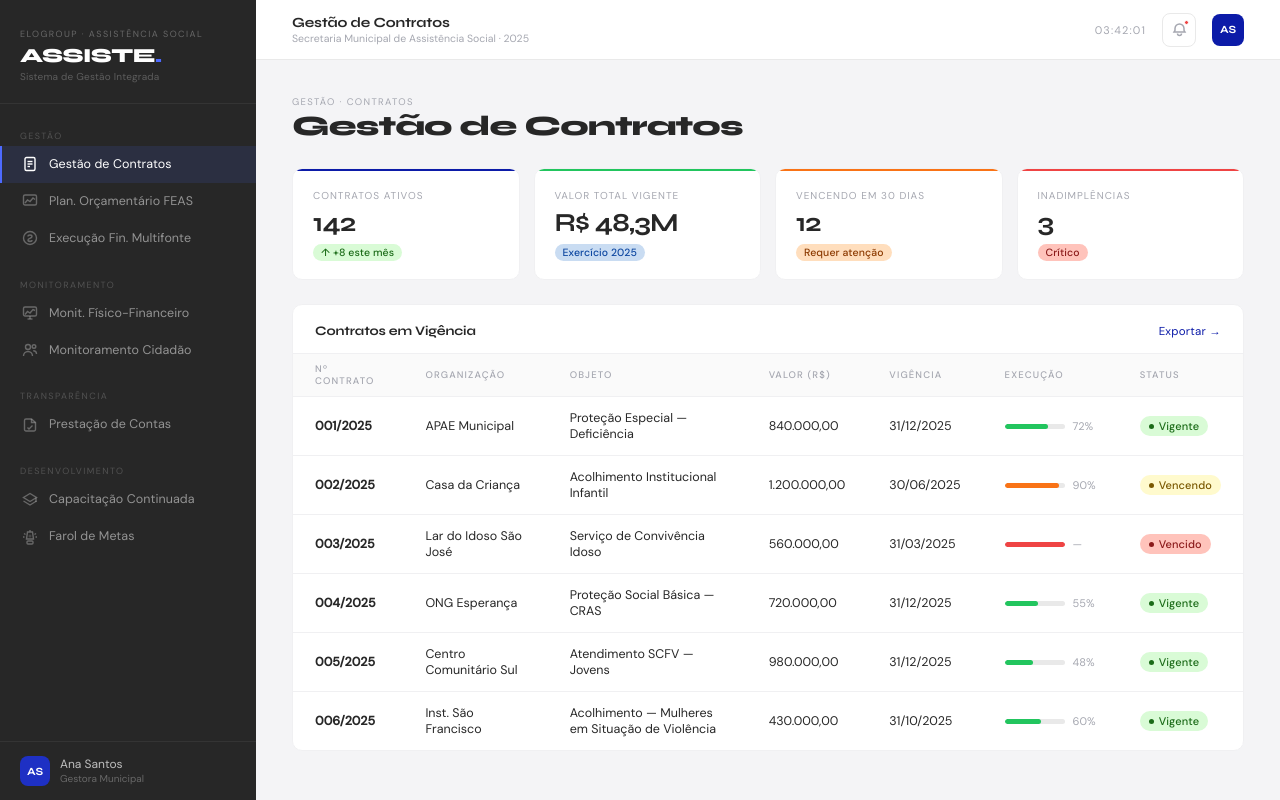
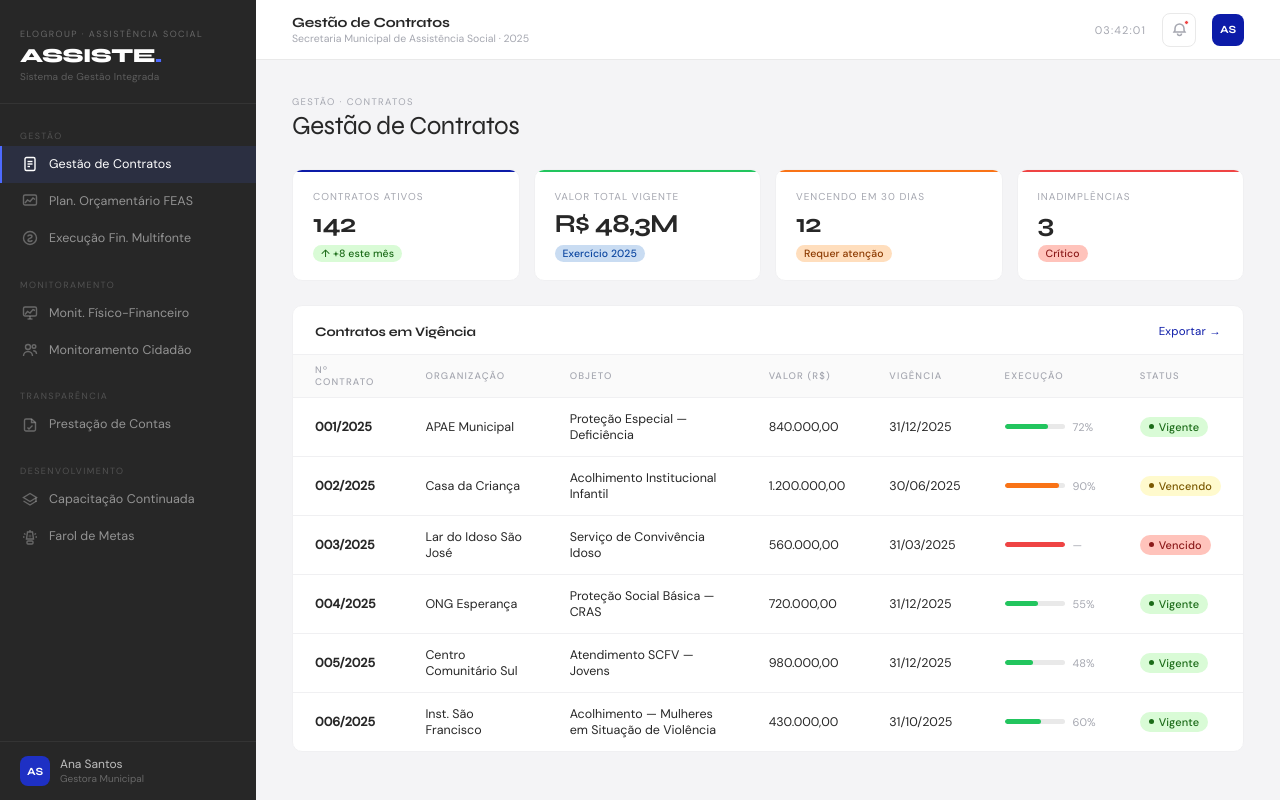
Before and after one commit to sslucasrodrigues/assiste-test, a plain HTML site: page index.html in a window 1280 px wide. Drawn offline with Linux system fonts and the light colour scheme; a web font is replaced by a local one.

Commit message:
refine page title typography for elegance
Reduce font-weight from 800 to 400 and tighten tracking on .page-title
to achieve a lighter, more editorial look aligned with the Nightjar reference.

Co-Authored-By: Claude Sonnet 4.6 <noreply@anthropic.com>

```diff
--- a/index.html
+++ b/index.html
@@ -311,11 +311,11 @@ body {
 
 .page-title {
   font-family: 'Syne', var(--font-display);
-  font-size: 28px;
-  font-weight: 800;
-  letter-spacing: -0.03em;
+  font-size: 26px;
+  font-weight: 400;
+  letter-spacing: -0.02em;
   color: var(--dark);
-  line-height: 1;
+  line-height: 1.1;
 }
 
 /* ─── KPI GRID ────────────────────────────────────────── */
```
